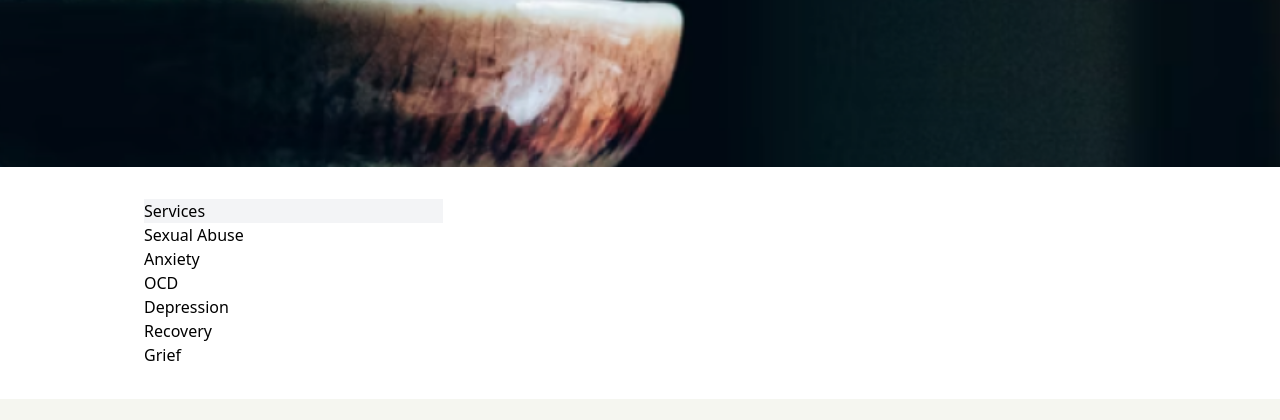
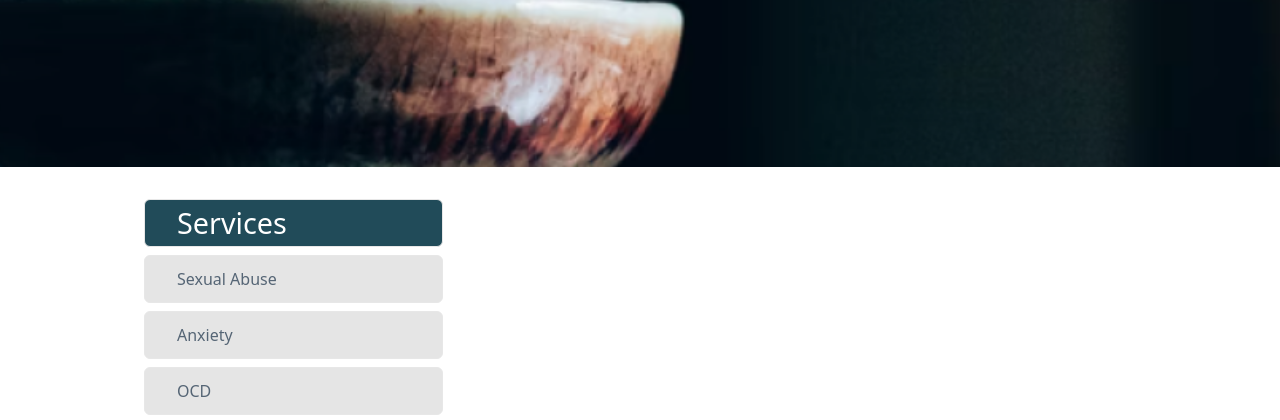
Before and after one commit to tas0018/maggie-site-4.0, a Gatsby site in the folder maggie-site-v-4/: page /services in a window 1280 px wide. Shown: the part 393-813 px from the top of the page. Built offline with nearby package versions, Linux system fonts and the light colour scheme; Gatsby itself is replaced by a stand-in of ours.

Commit message:
added servcies menu

```diff
--- a/maggie-site-v-4/src/pages/meetMaggie.js
+++ b/maggie-site-v-4/src/pages/meetMaggie.js
@@ -9,7 +9,7 @@ function meetMaggie() {
   return (
     <div>
       <Layout />
-      <Seo title="Meet Maggie Williams" />
+
       <MeetHero />
       {/*Split Image and Quote Container */}
       <div className="flex h-full justify-center p-12">
--- a/maggie-site-v-4/src/pages/services.js
+++ b/maggie-site-v-4/src/pages/services.js
@@ -14,32 +14,56 @@ function services() {
       <ServicesHero />
       <div className="flex flex-row w-full h-max py-8 px-12">
         <div className="flex flex-col w-4/12 pl-24">
-          <div className="bg-gray-100">
-            <h2>Services</h2>
+          <div className=" flex flex-row items-center bg-[#214B59] text-[1.8rem] rounded-md border border-[#E7E7E7] h-12 mb-2">
+            <h2 className="text-white ml-8">Services</h2>
           </div>
 
-          <div>
-            <h3>Sexual Abuse</h3>
+          <div
+            className="flex flex-row items-center bg-[#E5E5E5] rounded-md border border-[#E7E7E7] h-12 mb-2
+           hover:bg-[#F5F6F0] hover:duration-200 ease-in-out duration-200
+          "
+          >
+            <h3 className="text-[#556575] ml-8">Sexual Abuse</h3>
           </div>
 
-          <div>
-            <h3>Anxiety</h3>
+          <div
+            className="flex flex-row items-center bg-[#E5E5E5] rounded-md border border-[#E7E7E7] h-12 mb-2
+           hover:bg-[#F5F6F0] hover:duration-200 ease-in-out duration-200
+          "
+          >
+            <h3 className="text-[#556575] ml-8">Anxiety</h3>
           </div>
 
-          <div>
-            <h3>OCD</h3>
+          <div
+            className="flex flex-row items-center bg-[#E5E5E5] rounded-md border border-[#E7E7E7] h-12 mb-2
+           hover:bg-[#F5F6F0] hover:duration-200 ease-in-out duration-200
+          "
+          >
+            <h3 className="text-[#556575] ml-8">OCD</h3>
           </div>
 
-          <div>
-            <h3>Depression</h3>
+          <div
+            className="flex flex-row items-center bg-[#E5E5E5] rounded-md border border-[#E7E7E7] h-12 mb-2
+           hover:bg-[#F5F6F0] hover:duration-200 ease-in-out duration-200
+          "
+          >
+            <h3 className="text-[#556575] ml-8">Depression</h3>
           </div>
 
-          <div>
-            <h3>Recovery</h3>
+          <div
+            className="flex flex-row items-center bg-[#E5E5E5] rounded-md border border-[#E7E7E7] h-12 mb-2
+           hover:bg-[#F5F6F0] hover:duration-200 ease-in-out duration-200
+          "
+          >
+            <h3 className="text-[#556575] ml-8">Recovery</h3>
           </div>
 
-          <div>
-            <h3>Grief</h3>
+          <div
+            className="flex flex-row items-center bg-[#E5E5E5] rounded-md border border-[#E7E7E7] h-12 mb-2
+           hover:bg-[#F5F6F0] hover:duration-200 ease-in-out duration-200
+          "
+          >
+            <h3 className="text-[#556575] ml-8">Grief</h3>
           </div>
         </div>
         <div className="flex flex-col w-8/12"></div>
--- a/maggie-site-v-4/tailwind.config.js
+++ b/maggie-site-v-4/tailwind.config.js
@@ -3,6 +3,7 @@ module.exports = {
   theme: {
     extend: {
       fontSize: {
+        "2xl": "2rem",
         "5xl": "4rem",
         "7xl": "5rem",
       },
```
